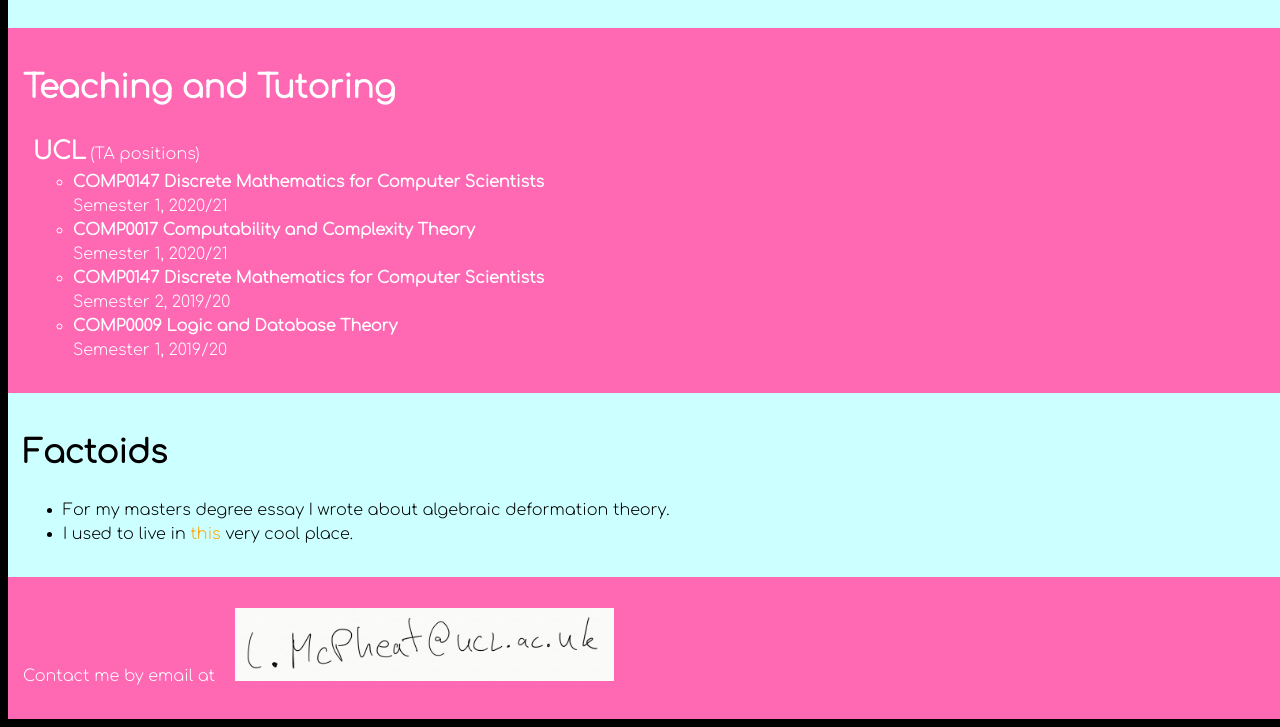
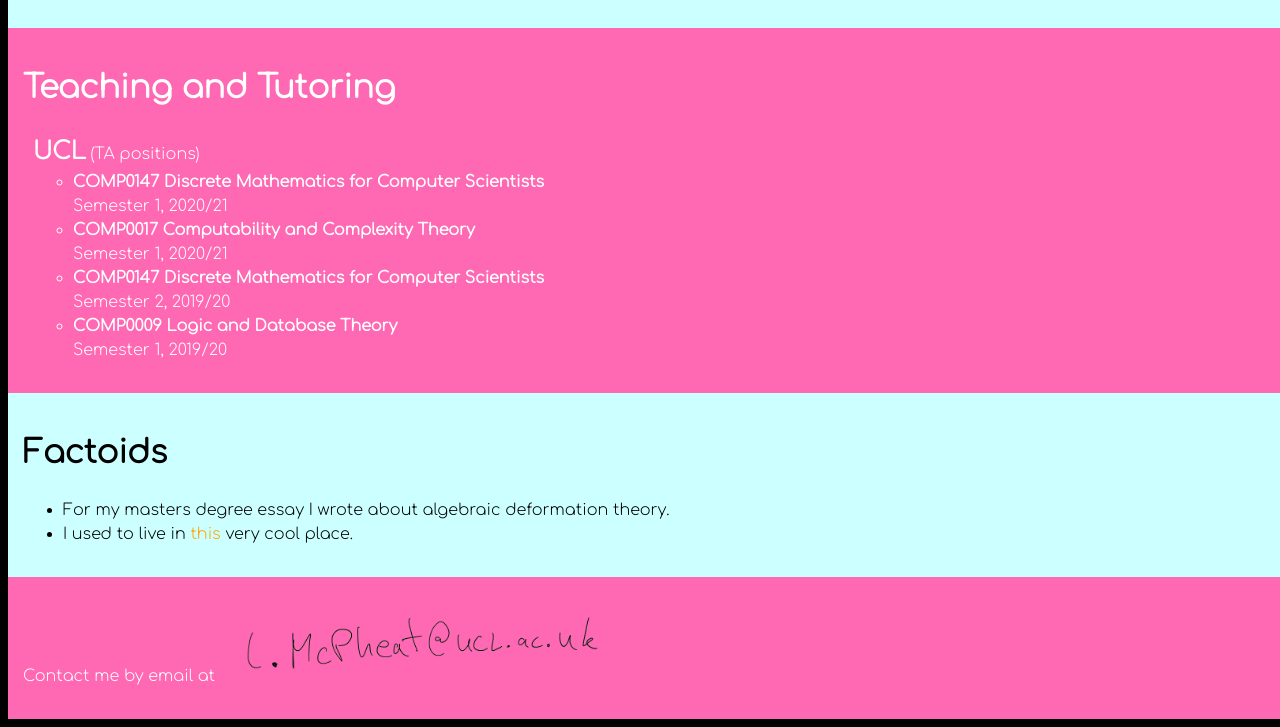
Before and after one commit to LMcPheat/CV, a plain HTML site: page index.html in a window 1280 px wide. Shown: the part 1275-2002 px from the top of the page. Drawn offline with Linux system fonts and the light colour scheme.

Commit message:
added transparent email

```diff
--- a/index.html
+++ b/index.html
@@ -138,7 +138,7 @@
 </div>
 
 <div id="darkk">
-	<p>Contact me by email at <img src="email.jpeg" width="30%" style="display:inline;" alt="l (dot) mcpheat (at) UCL (dot) ac (dot) uk"></p>
+	<p>Contact me by email at <img src="email.png" width="30%" style="display:inline;" alt="l (dot) mcpheat (at) UCL (dot) ac (dot) uk"></p>
 </div>
 
 </body>
```
Also changed, not shown: email.jpeg (deleted), email.png (added).
